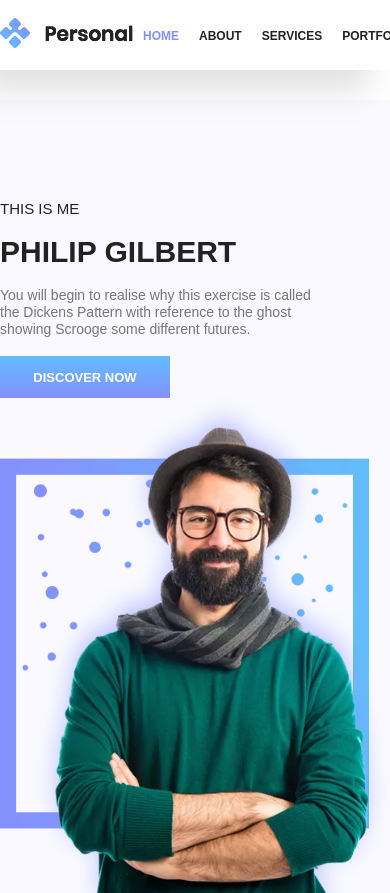
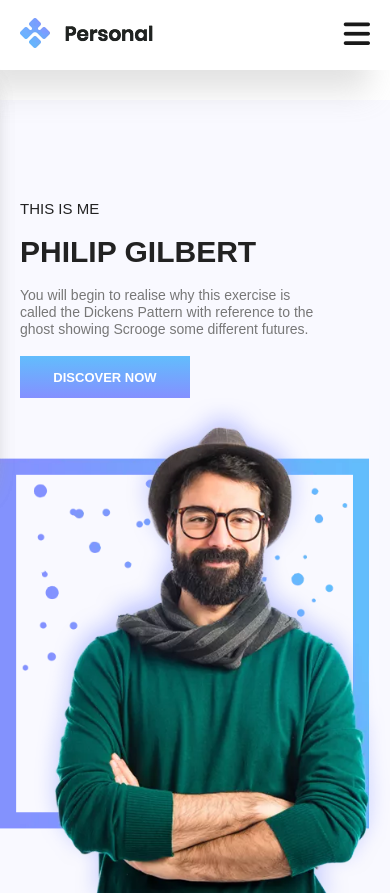
Before and after one commit to Al-Imran-Muhammed-Rifat/PORTFOLIO, a plain HTML site: page index.html in a window 390 px wide. Shown: the top 893 px of the page. Drawn offline with Linux system fonts and the light colour scheme.

Commit message:
menu added

```diff
--- a/index.html
+++ b/index.html
@@ -16,6 +16,10 @@
             <img src="img/logo.webp" alt="logo">
         </div>
         <div class="nav">
+            <input type="checkbox" id="check">
+            <label for="check" class="checkbtn">
+                <i class="fas fa-bars"></i>
+            </label>
             <ul>
                 <li><a href="#" id="active">home</a></li>
                 <li><a href="#">about</a></li>
--- a/style.css
+++ b/style.css
@@ -46,6 +46,17 @@
 #active{
     color: #8490ff;
 }
+#check{
+    display: none;
+}
+.checkbtn{
+    display: none;
+    font-size: 30px;
+    color: rgba(0, 0, 0, 0.9);
+    margin-right: 20px;
+}
+
+
 .profile{
     width: 100%;
     background-color: #f9f9ff;
@@ -453,7 +464,7 @@
         justify-content: space-between;
     }
     .logo{
-        margin: 0;
+        margin: 0 0 0 20px;
     }
     .nav{
         margin: 0;
@@ -540,12 +551,42 @@
 
 
 @media(max-width:460px){
+    .nav ul{
+        position: fixed;
+        width: 140px;
+        height: 395px;
+        background: #f0ecec;
+        top: 70px;
+        left: -160px;
+        display: flex;
+        align-items: flex-start;
+        flex-direction: column;
+        padding-left: 20px;
+        box-shadow: -21.213px 21.213px 30px 0px rgb(158 158 158 / 100%);
+        transition: all .5s ease-in;
+    }
+    .nav ul li{
+        text-align: left;
+    }
+    .nav ul li a{
+        line-height: 30px;
+        font-size: 15px;
+    }
+    .checkbtn{
+        display: block;
+    }
+    #check:checked ~ ul{
+        left: 0;
+    }
     .profile{
         flex-wrap: wrap;
         margin-top: 100px;
     }
     .profile div{
         width: 100%;
+    }
+    .name{
+        padding-left: 20px;
     }
     .name h1{
         font-size: 30px;
```
Also changed, not shown: 1 other file.
